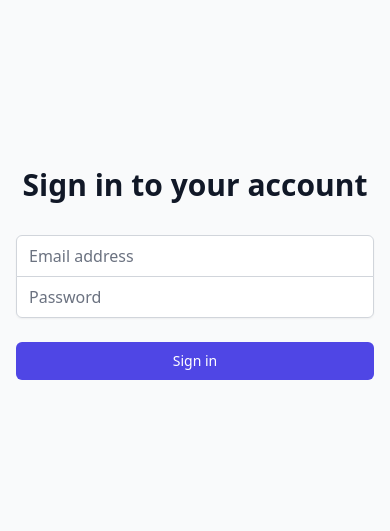
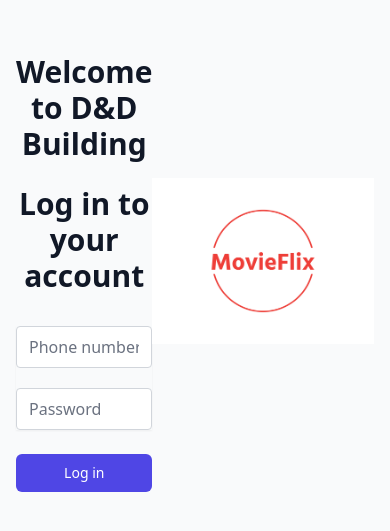
Before and after one commit to D-and-D-Building/website, a React (Vite) app: page /login in a window 390 px wide. Shown: the part 161-692 px from the top of the page. Built offline with nearby package versions, Linux system fonts and the light colour scheme.

Commit message:
change email to phone number

```diff
--- a/src/pages/Login.jsx
+++ b/src/pages/Login.jsx
@@ -1,8 +1,8 @@
-import React, { useState } from 'react'
+import { useState } from 'react'
 import { useNavigate } from 'react-router-dom';
 
 export const Login = () => {
-    const [email, setEmail] = useState('');
+    const [phoneNumber, setPhoneNumber] = useState('');
     const [password, setPassword] = useState('');
     const navigate = useNavigate();
 
@@ -17,24 +17,27 @@ export const Login = () => {
             <div className="max-w-md w-full space-y-8">
                 <div>
                     <h2 className="mt-6 text-center text-3xl font-extrabold text-gray-900">
-                        Sign in to your account
+                        Welcome to D&D Building
                     </h2>
+                    <h3 className="mt-6 text-center text-3xl font-semibold text-gray-900">
+                        Log in to your account
+                    </h3>
                 </div>
                 <form className="mt-8 space-y-6" onSubmit={handleSubmit}>
                     <input type="hidden" name="remember" value="true" />
-                    <div className="rounded-md shadow-sm -space-y-px">
-                        <div>
-                            <label htmlFor="email-address" className="sr-only">Email address</label>
+                    <div className="shadow-sm space-y-5">
+                        <div className=''>
+                            <label htmlFor="phone-number" className="sr-only">Phone number</label>
                             <input
-                                id="email-address"
-                                name="email"
-                                type="email"
-                                autoComplete="email"
+                                id="phone-number"
+                                name="number"
+                                type="tel"
+                                autoComplete="number"
                                 required
-                                className="appearance-none rounded-none relative block w-full px-3 py-2 border border-gray-300 placeholder-gray-500 text-gray-900 rounded-t-md focus:outline-none focus:ring-indigo-500 focus:border-indigo-500 focus:z-10 sm:text-sm"
-                                placeholder="Email address"
-                                value={email}
-                                onChange={e => setEmail(e.target.value)}
+                                className="appearance-none rounded relative block w-full px-3 py-2 border border-gray-300 placeholder-gray-500 text-gray-900  focus:outline-none focus:ring-indigo-500 focus:border-indigo-500 focus:z-10 sm:text-sm"
+                                placeholder="Phone number"
+                                value={phoneNumber}
+                                onChange={e => setPhoneNumber(e.target.value)}
                             />
                         </div>
                         <div>
@@ -45,7 +48,7 @@ export const Login = () => {
                                 type="password"
                                 autoComplete="current-password"
                                 required
-                                className="appearance-none rounded-none relative block w-full px-3 py-2 border border-gray-300 placeholder-gray-500 text-gray-900 rounded-b-md focus:outline-none focus:ring-indigo-500 focus:border-indigo-500 focus:z-10 sm:text-sm"
+                                className="appearance-none relative block w-full px-3 py-2 border border-gray-300 placeholder-gray-500 text-gray-900 rounded focus:outline-none focus:ring-indigo-500 focus:border-indigo-500 focus:z-10 sm:text-sm"
                                 placeholder="Password"
                                 value={password}
                                 onChange={e => setPassword(e.target.value)}
@@ -58,11 +61,16 @@ export const Login = () => {
                             type="submit"
                             className="group relative w-full flex justify-center py-2 px-4 border border-transparent text-sm font-medium rounded-md text-white bg-indigo-600 hover:bg-indigo-700 focus:outline-none focus:ring-2 focus:ring-offset-2 focus:ring-indigo-500"
                         >
-                            Sign in
+                            Log in
                         </button>
                     </div>
                 </form>
             </div>
+
+            <div className="max-w-50">
+                <img src="src\assets\movieflix-logo.png" alt="" className='h-50' />
+            </div>
+
         </div>
     )
 }
```
